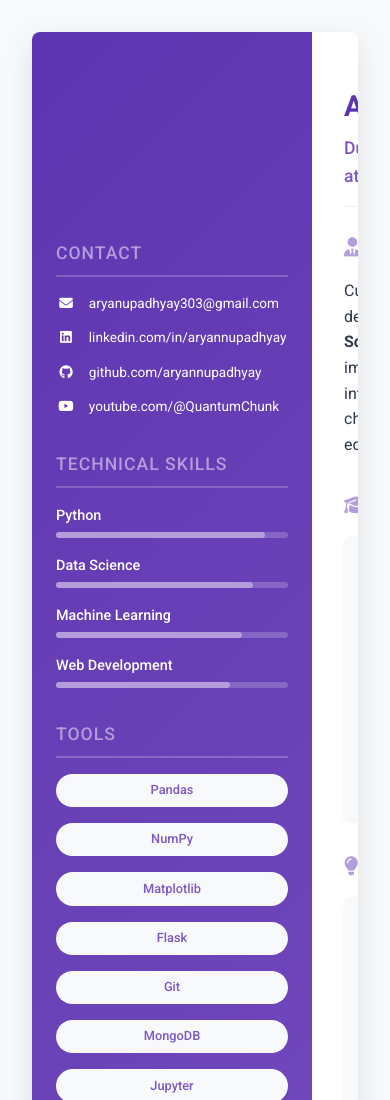
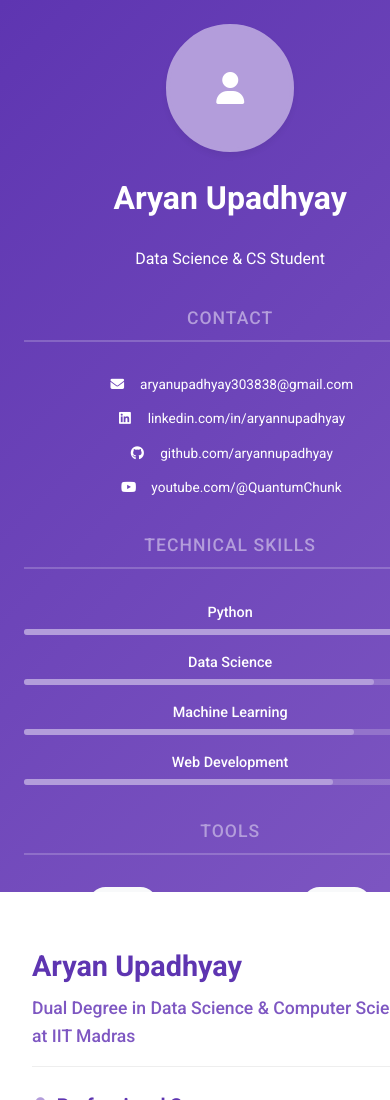
Before and after one commit to aryannupadhyay/Resume, a plain HTML site: page index.html in a window 390 px wide. Shown: the top 1100 px of the page. Drawn offline with Linux system fonts and the light colour scheme.

Commit message:
Update index.html

```diff
--- a/index.html
+++ b/index.html
@@ -3,7 +3,7 @@
 <head>
     <meta charset="UTF-8">
     <meta name="viewport" content="width=device-width, initial-scale=1.0">
-    <title>Aryan Upadhyay - Data Science & Computer Science Resume</title>
+    <title>Aryan Upadhyay - Data Science Resume</title>
     <link rel="stylesheet" href="https://cdnjs.cloudflare.com/ajax/libs/font-awesome/6.4.0/css/all.min.css">
     <link href="https://fonts.googleapis.com/css2?family=Roboto:wght@300;400;500;700&display=swap" rel="stylesheet">
     <style>
@@ -23,15 +23,14 @@
             color: var(--text);
             background-color: var(--light-bg);
             margin: 0;
-            padding: 2rem;
+            padding: 0;
         }
 
         .resume-container {
             max-width: 900px;
-            margin: 0 auto;
+            margin: 2rem auto;
             display: grid;
             grid-template-columns: 280px 1fr;
-            gap: 0;
             background: var(--white);
             box-shadow: 0 10px 30px rgba(0,0,0,0.1);
             border-radius: 8px;
@@ -43,6 +42,8 @@
             background: linear-gradient(135deg, var(--primary), var(--secondary));
             color: white;
             padding: 2rem 1.5rem;
+            overflow-y: auto;
+            max-height: 100vh;
         }
 
         .profile-container {
@@ -69,7 +70,7 @@
             font-weight: 500;
             text-transform: uppercase;
             letter-spacing: 1px;
-            margin-bottom: 1rem;
+            margin-bottom: 2rem;
             color: var(--accent);
             border-bottom: 2px solid rgba(255,255,255,0.2);
             padding-bottom: 0.5rem;
@@ -212,20 +213,36 @@
             font-weight: 500;
         }
 
-        @media print {
-            body {
-                background: none;
-                padding: 0;
+        /* ===== MOBILE RESPONSIVENESS ===== */
+        @media (max-width: 768px) {
+            .resume-container {
+                grid-template-columns: 1fr;
+                width: 100%;
+                margin: 0;
+                border-radius: 0;
             }
 
-            .resume-container {
-                box-shadow: none;
-                grid-template-columns: 250px 1fr;
+            .sidebar {
+                padding: 1.5rem;
+                text-align: center;
             }
 
-            a {
-                text-decoration: none;
-                color: inherit;
+            .profile-img {
+                width: 120px;
+                height: 120px;
+            }
+
+            .skills-container {
+                grid-template-columns: repeat(2, 1fr);
+                justify-items: center;
+            }
+
+            .subsection {
+                padding: 1rem;
+            }
+
+            .contact-item {
+                justify-content: center;
             }
         }
     </style>
@@ -234,13 +251,19 @@
     <div class="resume-container">
         <!-- Left Sidebar -->
         <div class="sidebar">
-            <div style="height: 80px;"></div>
-<div style="height: 80px;"></div>
+            <div class="profile-container">
+                <div class="profile-img" style="background: var(--accent); display: flex; align-items: center; justify-content: center;">
+                    <i class="fas fa-user" style="color: white; font-size: 2rem;"></i>
+                </div>
+                <h1>Aryan Upadhyay</h1>
+                <p>Data Science & CS Student</p>
+            </div>
+
             <div class="sidebar-section">
                 <h2 class="sidebar-title">Contact</h2>
                 <div class="contact-item">
                     <div class="contact-icon"><i class="fas fa-envelope"></i></div>
-                    <div>aryanupadhyay303@gmail.com</div>
+                    <div>aryanupadhyay303838@gmail.com</div>
                 </div>
                 <div class="contact-item">
                     <div class="contact-icon"><i class="fab fa-linkedin"></i></div>
```
